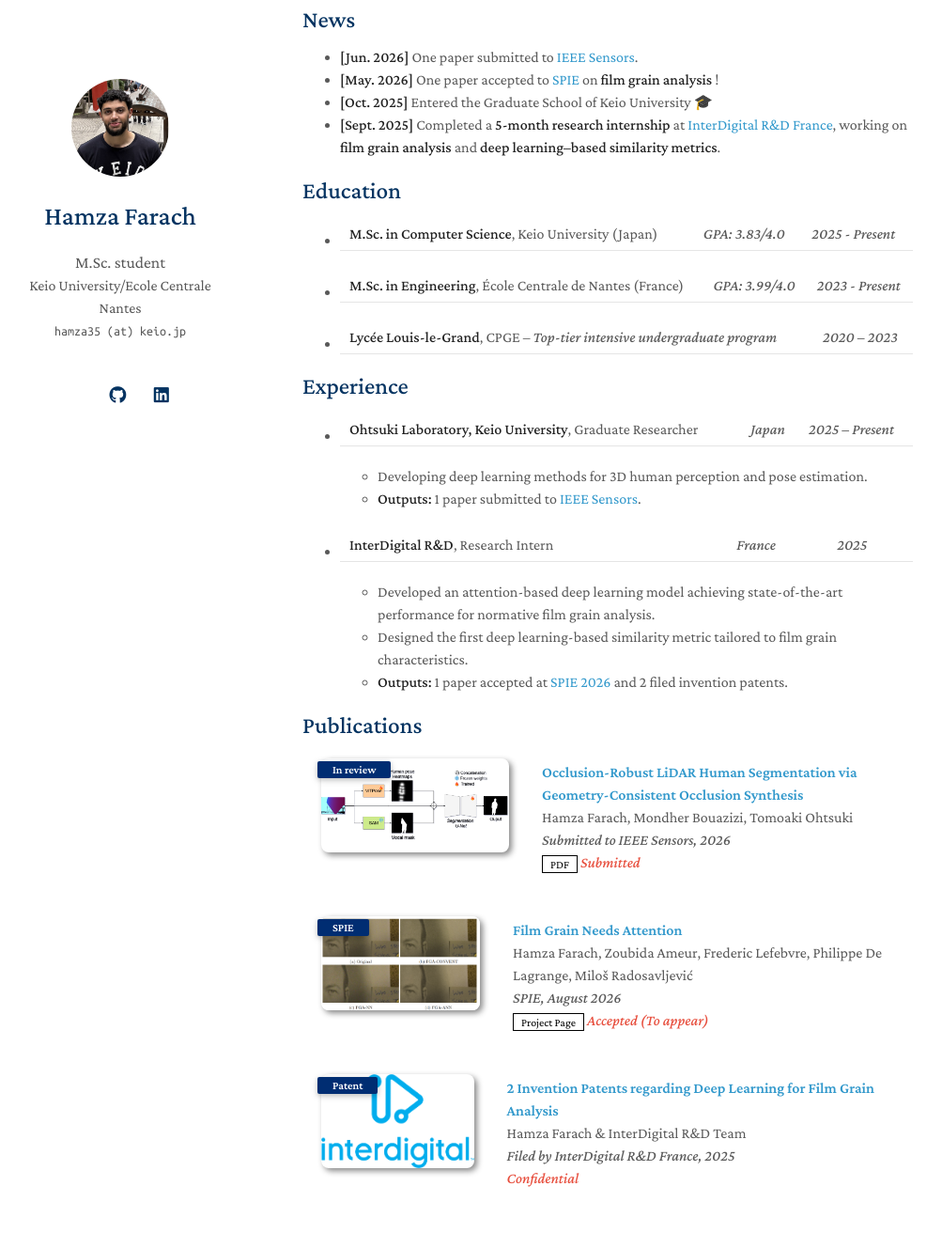
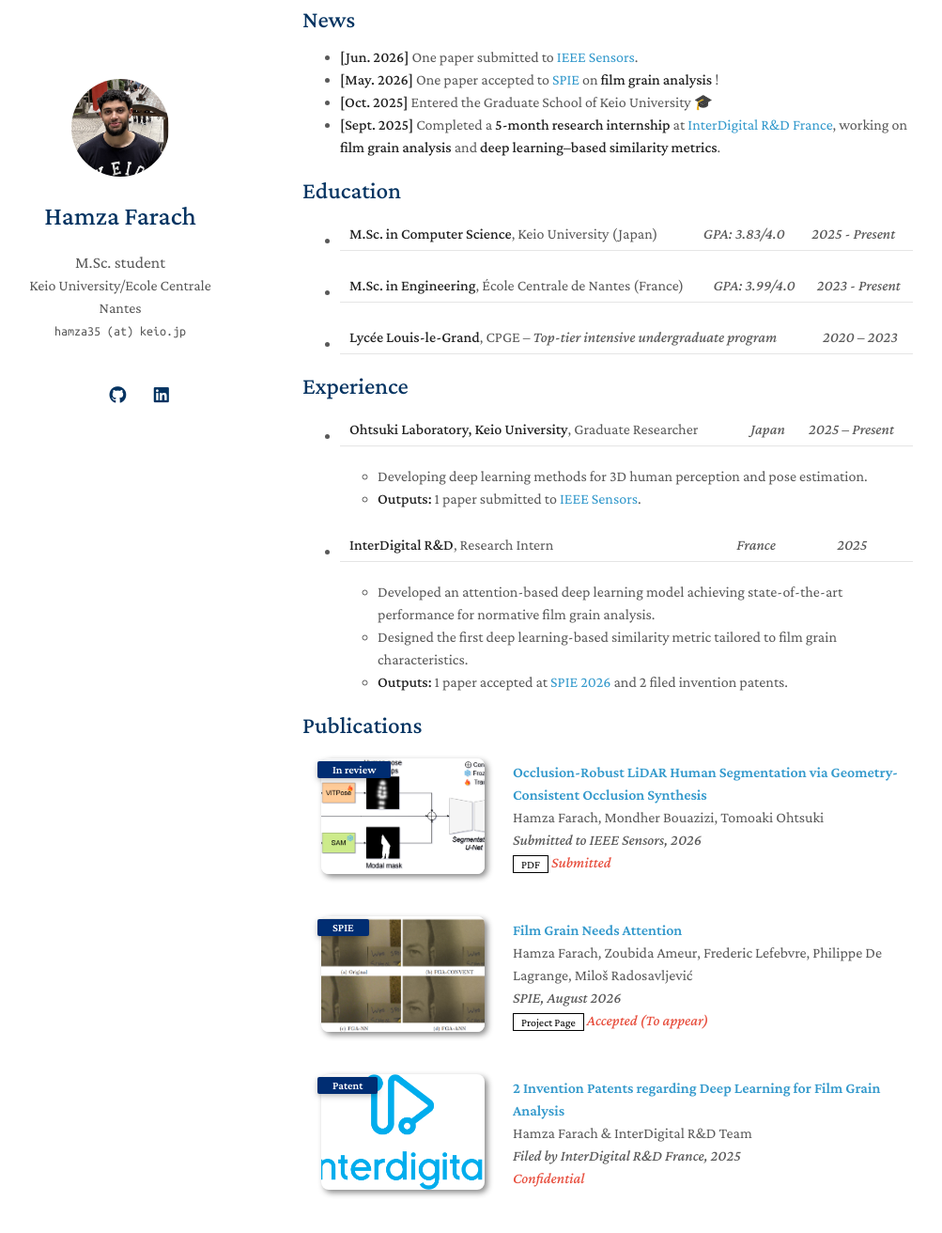
Before and after one commit to hamza963213/hamza-farach.github.io, a Jekyll site: the page built from index.md, in a window 1280 px wide and 1400 px high, scrolled down 354 px. Shown: the top 1312 px of the window at 94% size, without its empty margins (148-1151 px from the left). Built offline with Jekyll 4.4.1, drawn with Linux system fonts in a browser that asks for light colours; a style sheet for code colours, icons or effects is not loaded; our own code applies the rules of GitHub Pages for plain Markdown files.

Commit message:
Update publications.css

```diff
--- a/assets/css/publications.css
+++ b/assets/css/publications.css
@@ -79,15 +79,4 @@ blockquote { background: var(--global-bg-color); border-left: 2px solid var(--gl
 
 .publications ol.bibliography li div.abstract.hidden.open { border-color: var(--global-text-color); }
 
-.publications ol.bibliography li .teaser {
-    border-radius: 8px !important;
-    box-shadow: 3px 3px 6px #888 !important;
-    height: 100px !important;
-    width: auto !important;
-    max-width: 200px !important;
-    margin-top: 5px !important;
-    margin-left: 5px !important;
-    margin-bottom: 5px !important;
-    object-fit: contain !important;
-    background-color: transparent !important;
-}
+.publications ol.bibliography li .teaser { border-radius: 8px; box-shadow: 3px 3px 6px #888; height: 123px; width: 270px; margin-top: 5px; margin-left: 5px; margin-bottom: 5px; object-fit: cover; }
```
